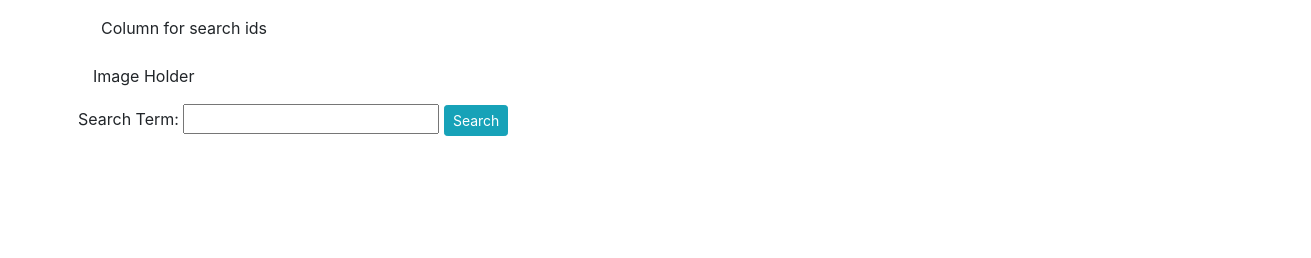
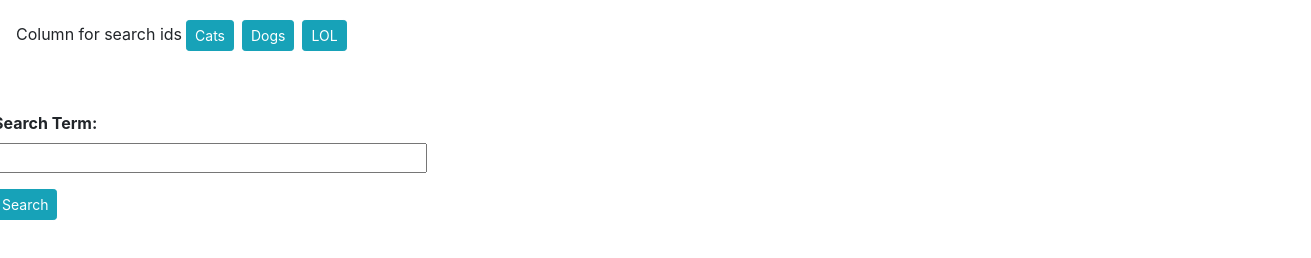
Before and after one commit to aznchronos/GIFtastic, a plain HTML site: page Index.html in a window 1280 px wide. Shown: the whole page, 1311 px wide, since content can reach past the window. Drawn offline with nearby package versions, Linux system fonts and the light colour scheme.

Commit message:
4th commit 'Added 3 buttons on population. Attempting to get buttons to react on click'

```diff
--- a/Index.html
+++ b/Index.html
@@ -5,48 +5,56 @@
     <meta charset="UTF-8">
     <meta name="viewport" content="width=device-width, initial-scale=1.0">
     <meta http-equiv="X-UA-Compatible" content="ie=edge">
-    <link rel="stylesheet"
-        href="https://cdnjs.cloudflare.com/ajax/libs/twitter-bootstrap/4.0.0/css/bootstrap.min.css" />
+    <link rel="stylesheet" href="https://cdnjs.cloudflare.com/ajax/libs/twitter-bootstrap/4.0.0/css/bootstrap.min.css" />
     <title>GIFtastic</title>
 </head>
 
 <body>
-    <div class="container">
-        <div class="row">
-            <div class="col-lg-10 m-3" id="savedTerms">Column for search ids</div>
+    <div class="row">
+        <div class="col-lg-12 m-3" id="savedTerm">Column for search ids</div>
+    </div>
+    <div class="row">
+        <div class="col-lg-9 m-2">
+            <div id="gifBox" class="float-left mt-3"></div>
         </div>
-        <div class="row">
-            <div id="gifBox" class="col-lg-8 m-2">Image Holder</div>
-            <div class="col-med-3 m-2">
-                <label for="Search">Search Term:</label>
-                <input type="text" id="searchTerm">
-                <button type="button" id="searchButton" class="btn btn-info btn-sm">Search</button>
-            </div>
+        <div class="col-med-3 m-2">
+            <label for="Search" class="font-weight-bold">Search Term:</label>
+            <input type="text" id="searchTerm" class="w-100">
+            <button type="button" id="searchButton" class="btn btn-info btn-sm mt-3">Search</button>
         </div>
     </div>
     <script src="https://cdnjs.cloudflare.com/ajax/libs/jquery/3.2.1/jquery.min.js"></script>
     <script>
-        var topics = [];
+        var topics = ["Cats", "Dogs", "LOL"];
 
         // separated function to append buttons to saved terms
-        function addButtons(){
-            for (var i = 0; i < topics.length; i++){
-                $("#savedTerm").append("<button type='button' class='btn btn-info btn-sm termSearch' data-name='" + topics[i] + "'>" + topics[i] + "</button>")
+        function addButtons() {
+            $("#gifBox").empty();
+            for (var i = 0; i < topics.length; i++) {
+                var newButton = $("<button>");
+                newButton.addClass('btn btn-info btn-sm m-1 termSearch');
+                newButton.attr('data-name', topics[i]);
+                newButton.text(topics[i]);
+                $("#savedTerm").append(newButton);
             }
         }
+
         $("#searchButton").on("click", function (event) {
-            event.preventDefault();
+            // event.preventDefault();
 
             //Test if on click listener was causing issues
-            console.log("Test");
-
-            var queryURL = "https://api.giphy.com/v1/gifs/search?q=" + topic + "&api_key=WjSOaIXp1jZ9NyPTasy7pRqV91MO4snm&limit=10";
+            // console.log("Test");
 
             //To get information from search bar
             var topic = $("#searchTerm").val().trim();
             topics.push(topic);
             addButtons();
+            return false;
+        });
 
+        function displayGifs(){
+
+            var queryURL = "https://api.giphy.com/v1/gifs/search?q=" + topic + "&api_key=WjSOaIXp1jZ9NyPTasy7pRqV91MO4snm&limit=10";
             $.ajax({
                 url: queryURL,
                 method: "GET"
@@ -55,27 +63,34 @@
 
                 //currently pulling results
                 console.log(result);
+
+                //Sets condition of only r and pg-13 pictures to load up
                 for (var i = 0; i < result.length; i++) {
-                    if (result[i].rating !== "r" && result[i].rating !== "pg-13"){
+                    if (result[i].rating !== "r" && result[i].rating !== "pg-13") {
                         var gifDiv = $("<div>");
                         var rating = result[i].rating;
                         var p = $("<p>").text("Rating: " + rating);
                         var topicImage = $("<img>");
                         topicImage.attr("src", result[i].images.fixed_height.url);
-                        gifDiv.append(p);
-                        gifDiv.append(topicImage);
-
+                        // gifDiv.append(p);
+                        // gifDiv.append(topicImage);
                         $("#gifBox").prepend(gifDiv);
                     }
                 }
             });
+        };
+
+        //Used to pull property listed under 'data-name'
+        $(".termSearch").on("click", function (event) {
+            alert($(this.attr("data-name")));
+            console.log("test");
         });
 
-        //Used to pull property listed under 'data-name'
-        $(".termSearch").on("click", function(event){
-            alert(this.getAttribute("data-name"));
-        })
+        //Display pictures
+        $(document).on("click", ".termSearch", displayGifs);
 
+        // So that the page loads with buttons loaded in
+        addButtons();
     </script>
 </body>
 
```
